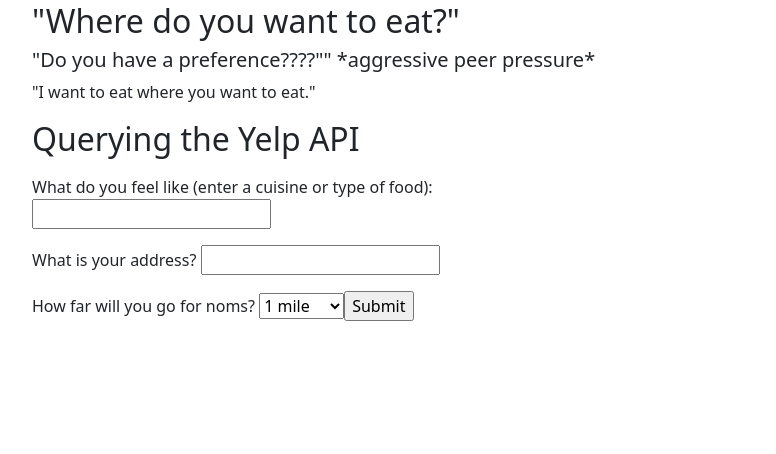
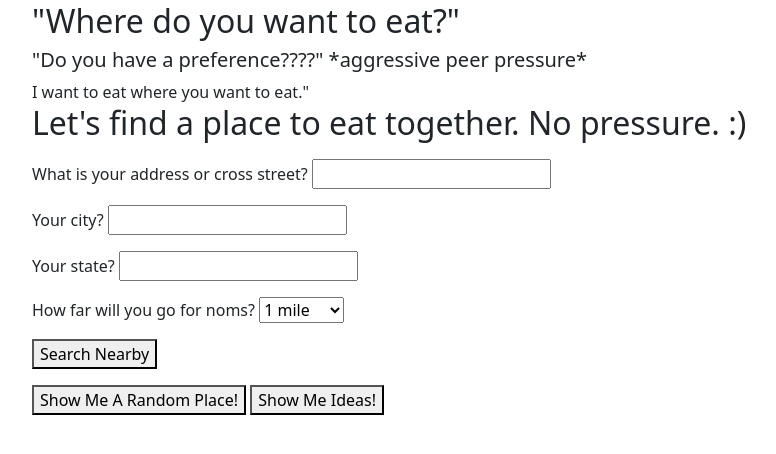
Before and after one commit to jennafong/justfoodthings, a Flask app: page / in a window 1280 px wide. Shown: the part 54-508 px from the top of the page, without its empty margins (50-826 px from the left). Run offline with Flask 2, Linux system fonts and the light colour scheme.

Commit message:
Updated homepage to match wireframe more closely. Started on nearby.html

```diff
--- a/server.py
+++ b/server.py
@@ -23,12 +23,14 @@ def homepage():
 
     return render_template('homepage.html')
 
-@app.route('/api/search-businesses')
+@app.route('/api/search-businesses', methods=['POST'])
 def search_businesses():
     """Grab a category and location from form and return yelp results."""
-    search_param = request.args.get("general-search")
-    address = request.args.get("address")
-    radius = request.args.get("mile_radius")
+
+    address = request.form.get("address")
+    city = request.form.get("city")
+    state = request.form.get("state")
+    radius = request.form.get("mile_radius")
 
     #yelp uses meters, so i'm converting my miles roughly to meters
     radius = int(radius) * 1609
@@ -36,17 +38,22 @@ def search_businesses():
     endpoint_url ='https://api.yelp.com/v3/businesses/search'
     payload = {'Authorization': f'bearer {API_KEY}'}
 
-    parameters = {'term':search_param,
-                  'limit': 50,
+    parameters = {'term':'restaurants',
+                  'limit': 5,
                   'radius': radius,
-                  'location': address}
+                  'location': f"{address}, {city}, {state}"}
 
     response = requests.get(url = endpoint_url, params = parameters, headers = payload)
 
-    the_info = response.json()
+    business_data = response.json()
 
-    return the_info
-
+    if request.form['submit_button'] == 'nearby':
+        return render_template('nearby.html',
+                               business_data = business_data)
+    elif request.form['submit_button'] == 'random':
+        return business_data
+    elif request.form['submit_button'] == 'ideas':
+        pass
 
 if __name__ == '__main__':
     app.debug = True
--- a/templates/homepage.html
+++ b/templates/homepage.html
@@ -4,27 +4,30 @@
 
 {% block content %}
 <div class="container">
-  <div class="row">
-    <div class="col-7">
+
     <div id="welcome">
         <h2>"Where do you want to eat?"</h2>
-        <h5>"Do you have a preference????"" *aggressive peer pressure*</h5>
-        <p>"I want to eat where you want to eat."</p>
+        <h5>"Do you have a preference????" *aggressive peer pressure*</h5>
+        <h7>I want to eat where you want to eat."</h7>
 
     </div>
 
     <div id="querying">
-        <h2>Querying the Yelp API</h2>
+        <h2>Let's find a place to eat together. No pressure. :)</h2>
         <p>
-          <form method="GET" action='/api/search-businesses'>
+            <form method="POST" action='/api/search-businesses'>
+
+            <div id="location">
                 <p>
-              <label>What do you feel like (enter a cuisine or type of food):</label>
-              <input type="text" name="general-search">
+                    <label>What is your address or cross street?</label> <input type="text" name="address">
                 </p>
                 <p>
-              <label>What is your address?</label>
-              <input type="text" name="address">
+                    <label>Your city?</label> <input type="text" name="city">
                 </p>
+                <p>
+                    <label>Your state?</label> <input type="text" name="state">
+                </p>
+            </div>
         <p>
             How far will you go for noms?
             <select name="mile_radius">
@@ -33,14 +36,20 @@
             <option value="10">10 miles</option>
             <option value="15">15 miles</option>
             <option value="20">20 miles</option>
+            </select>
         </p>
-            <input type="submit">
-
+        <p>
+            <button type="submit" name="submit_button" value="nearby">Search Nearby</button>
+        </p>
+        <p>
+            <button type="submit" name="submit_button" value="random">Show Me A Random Place!</button>
+            <button type="submit" name="submit_button" value="ideas">Show Me Ideas!</button>
+        </p>
         </form>
     </p>
     </div>
-    </div>
+
+
 
 </div>
-</div>
 {% endblock %}
```
Also changed, not shown: templates/nearby.html (added, +12 -0 lines). Lines whose indentation alone changed are shown as unchanged.
